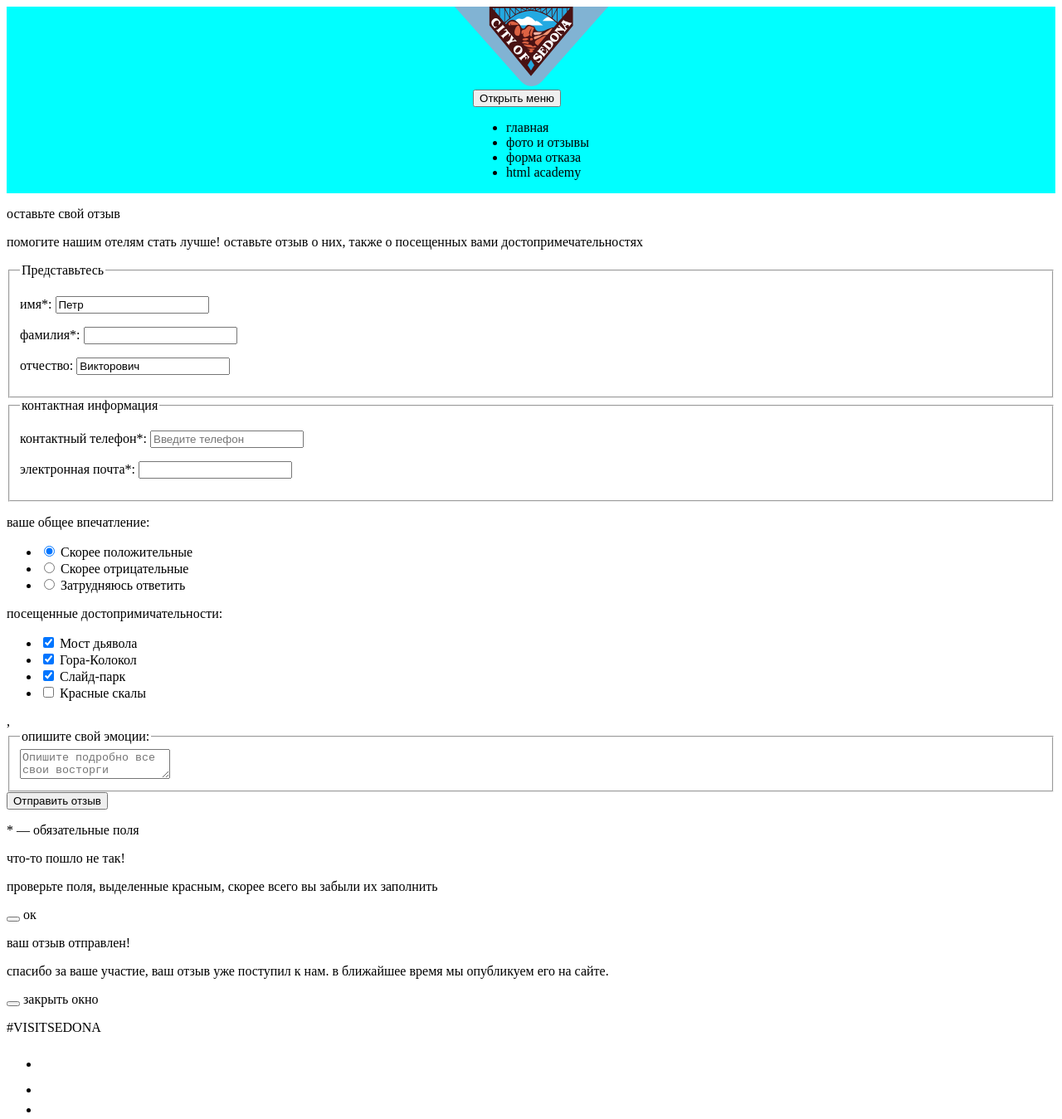
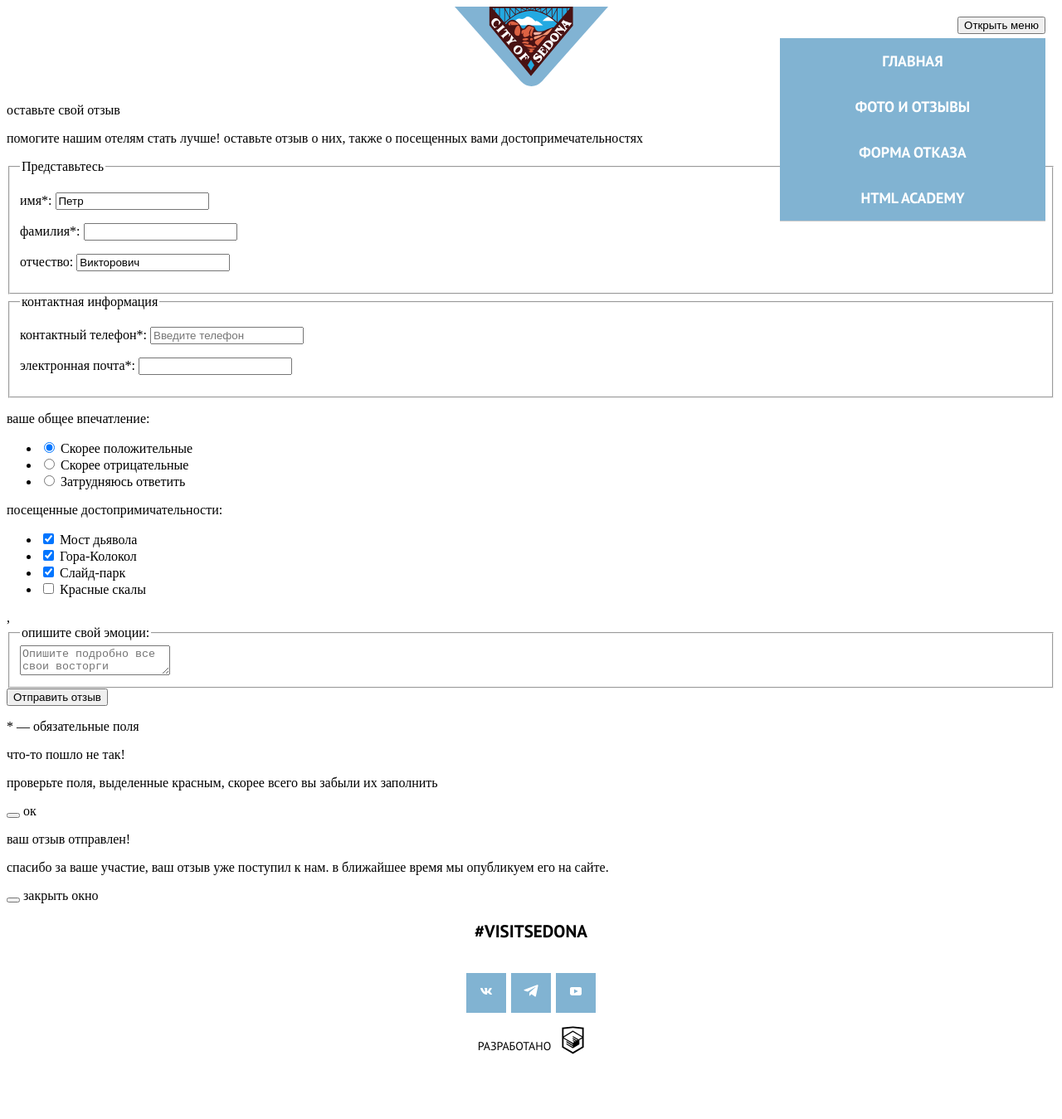
Before and after one commit to htmlacademy-adaptive/2302253-sedona-28, a website: page source/form.html in a window 1280 px wide. Shown: the top 1349 px of the page at 83% size. After the commit the page ends 1294 px from the top, so only its background shows below. Drawn offline with nearby package versions, Linux system fonts and the light colour scheme; files that its build step writes are made by us from their sources; files whose address does not match are found by name.

Commit message:
save to another pc

```diff
--- a/source/form.html
+++ b/source/form.html
@@ -11,16 +11,16 @@
   <body>
     <header class="header">
       <a class="header__link" href="#" target="_blank">
-      <img class="header__link__logo" src="../source/img/svg/logo.svg" width="185" height="96" alt="Логотип." />
+        <img class="header__link__logo" src="./img/svg/logo.svg" width="185" height="96" alt="Логотип." />
       </a>
       <nav class="main__menu">
         <button class="main-nav__toggle" type="button"><span class="visually-hidden">Открыть меню</span></button>
         <div class="main__menu__burger-hidden">
           <ul class="main__menu__list">
-          <li class="main__menu__list"><a class="main__menu__link">главная</a></li>
-          <li class="main__menu__list"><a class="main__menu__link">фото и отзывы</a></li>
-          <li class="main__menu__list"><a class="main__menu__link">форма отказа</a></li>
-          <li class="main__menu__list"><a class="main__menu__link">html academy</a></li>
+            <li class="main__menu__item"><a class="main__menu__link">главная</a></li>
+            <li class="main__menu__item"><a class="main__menu__link">фото и отзывы</a></li>
+            <li class="main__menu__item"><a class="main__menu__link">форма отказа</a></li>
+            <li class="main__menu__item"><a class="main__menu__link">html academy</a></li>
           </ul>
         </div>
       </nav>
@@ -164,20 +164,20 @@
       <div class="footer__social">
         <ul class="footer__social__list">
           <li class="footer__social__item"><a class="foooter__social__link" href="#" target="_blank">
-              <img class="footer__img__social" src="../source/img/svg/vk.svg" height="24" width="14"
+              <img class="footer__img__social" src="./img/svg/vk.svg" height="24" width="14"
                 alt="Мы в вконтакте." /></a></li>
           <li class="footer__social__item"><a class="foooter__social__link" href="#" target="_blank"><img
-                class="footer__img__social" src="../source/img/svg/telegram.svg" height="27" width="18"
+                class="footer__img__social" src="./img/svg/telegram.svg" height="27" width="18"
                 alt="Мы в telegram." /></a></li>
           <li class="footer__social__item"><a class="foooter__social__link"
               href="https://www.youtube.com/user/htmlacademyru" target="_blank"><img class="footer__img__social"
-                src="../source/img/svg/icon-youtube.svg" height="20" width="14" alt="Мы в youtube." /></a></li>
+                src="./img/svg/icon-youtube.svg" height="20" width="14" alt="Мы в youtube." /></a></li>
         </ul>
       </div>
       <div class="footer_creation">
         <p class="footer_creation__text">Разработано</p>
         <a class="pooter_creation_link" href="#" target="_blank">
-          <img class="footer_creation__img" src="../source/img/svg/htmlacademy.svg" width="27" height="34"
+          <img class="footer_creation__img" src="./img/svg/htmlacademy.svg" width="27" height="34"
             alt="Логотип htmlacademy." />
         </a>
       </div>
--- /dev/null
+++ b/source/less/block/index/main-wrapper+background-img.less
@@ -0,0 +1,26 @@
+.main__wrapper {
+  display: flex;
+  flex-direction: column;
+  align-items: center;
+  justify-content: center;
+}
+
+.main__background__img {
+  position: absolute;
+  z-index: -1;
+  top: 70px;
+}
+
+.main__greetings {
+  display: flex;
+  flex-direction: column;
+  align-items: center;
+  justify-content: center;
+  gap: 10px;
+  margin-top: 50px;
+  margin-bottom: 117px;
+}
+
+.main__greetings__img--center {
+  margin-bottom: 32px;
+}
--- a/source/less/block/page-footer.less
+++ b/source/less/block/page-footer.less
@@ -0,0 +1,60 @@
+.footer__wrapper {
+  display: flex;
+  flex-direction: column;
+  align-items: center;
+  justify-content: center;
+}
+
+.footer__social {
+  display: flex;
+  flex-direction: row;
+  align-items: center;
+}
+
+.footer__social__list {
+  display: flex;
+  flex-direction: row;
+  gap: 6px;
+  padding-left: 0;
+}
+
+.footer__social__item {
+  display: flex;
+  flex-direction: row;
+  align-items: center;
+  justify-content: center;
+  list-style: none;
+width: 48px;
+height: 48px;
+background: #81B3D2;
+}
+
+.footer_creation {
+  display: flex;
+  flex-direction: row;
+  gap: 13px;
+}
+
+.footer_text {
+  font-family: 'PT Sans';
+font-style: normal;
+font-weight: 700;
+font-size: 21px;
+line-height: 26px;
+text-align: center;
+text-transform: uppercase;
+color: #000000;
+mix-blend-mode: normal;
+}
+
+.footer_creation__text {
+  font-family: 'PT Sans';
+font-style: normal;
+font-weight: 400;
+font-size: 14px;
+line-height: 21px;
+text-align: center;
+text-transform: uppercase;
+color: #000000;
+mix-blend-mode: normal;
+}
--- a/source/less/block/page-header.less
+++ b/source/less/block/page-header.less
@@ -1,6 +1,43 @@
-header {
+
+.header {
+display: flex;
+flex-direction: column;
+align-items: center;
+margin: 0 auto;
+}
+
+.main-nav__toggle {
+  position: absolute;
+  right: 20px;
+  top: 20px;
+}
+
+.main__menu__burger-hidden {
+  position: absolute;
+  right: 20px;
+  top: 30px;
+}
+
+.main__menu__item {
   display: flex;
   flex-direction: column;
   align-items: center;
-  background-color: aqua;
+  justify-content: center;
+  width: 320px;
+  height: 55px;
+  background: #81B3D2;
+  mix-blend-mode: normal;
+  box-shadow: 0px 1px 0px rgba(1, 1, 1, 0.2);
 }
+
+.main__menu__link {
+  text-decoration: none;
+  font-family: 'PT Sans';
+  font-style: normal;
+  font-weight: 700;
+  font-size: 18px;
+  line-height: 26px;
+  text-align: center;
+  text-transform: uppercase;
+  color: #FFFFFF;
+}
--- a/source/less/style.less
+++ b/source/less/style.less
@@ -1,3 +1,15 @@
-@import "/source/less/block/font-face.less";
-@import "/source/less/block/page-header.less";
-@import "/source/less/block/page-footer.less";
+@import "./block/font-face.less";
+@import "./block/page-header.less";
+@import "./block/page-footer.less";
+@import "./block/index/main-greetings.less";
+@import "./block/index/main-info-greetings.less";
+@import "./block/index/main-wrapper+background-img.less";
+@import "./block/index/page-main-offers.less";
+@import "./block/catalog/catalog-foto-tape.less";
+@import "./block/catalog/catalog-video-tape.less";
+@import "./block/catalog/catalog.less";
+@import "./block/form/form-contact-info.less";
+@import "./block/form/form-greetings.less";
+@import "./block/form/form-wrapper.less";
+@import "./block/form/impression.less";
+@import "./block/form/sights.less";
```
Also changed, not shown: source/catalog.html (+9 -9 lines), source/index.html (+22 -22 lines), source/less/block/catalog/catalog-foto-tape.less (added), source/less/block/catalog/catalog-video-tape.less (added), source/less/block/catalog/catalog.less (added), source/less/block/form/form-contact-info.less (added), source/less/block/form/form-greetings.less (added), source/less/block/form/form-wrapper.less (added), source/less/block/form/impression.less (added), source/less/block/form/sights.less (added), source/less/block/index/main-greetings.less (added), source/less/block/index/main-info-greetings.less (added), source/less/block/index/page-main-offers.less (added). Lines whose indentation alone changed are shown as unchanged.
